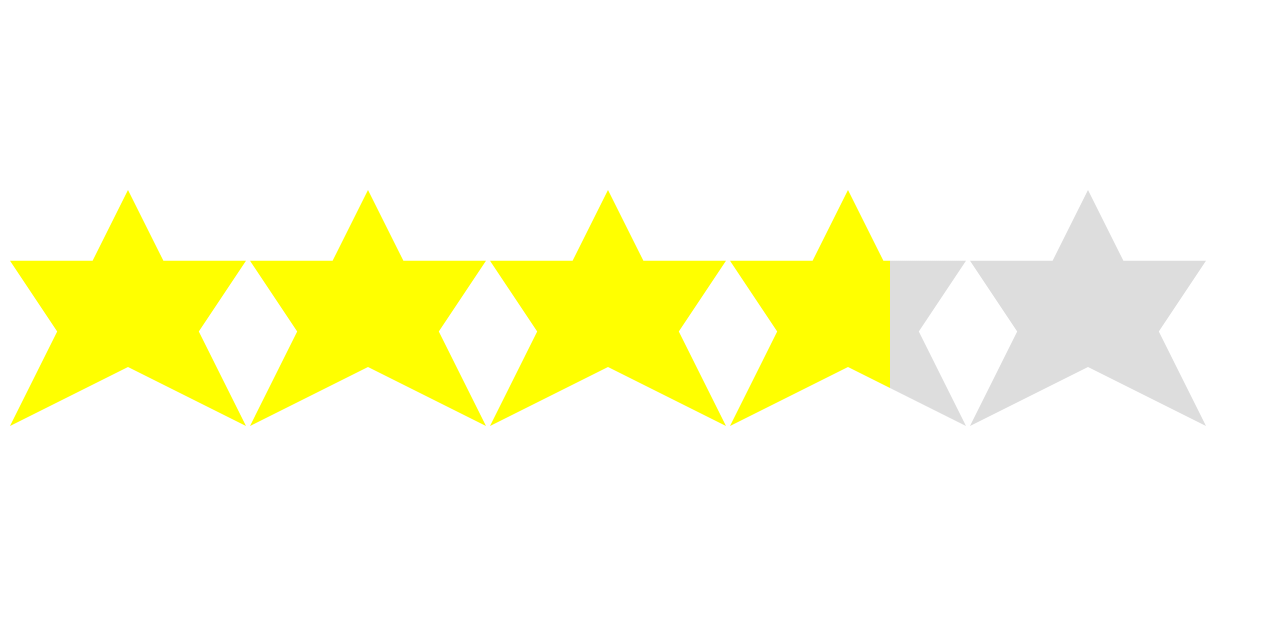
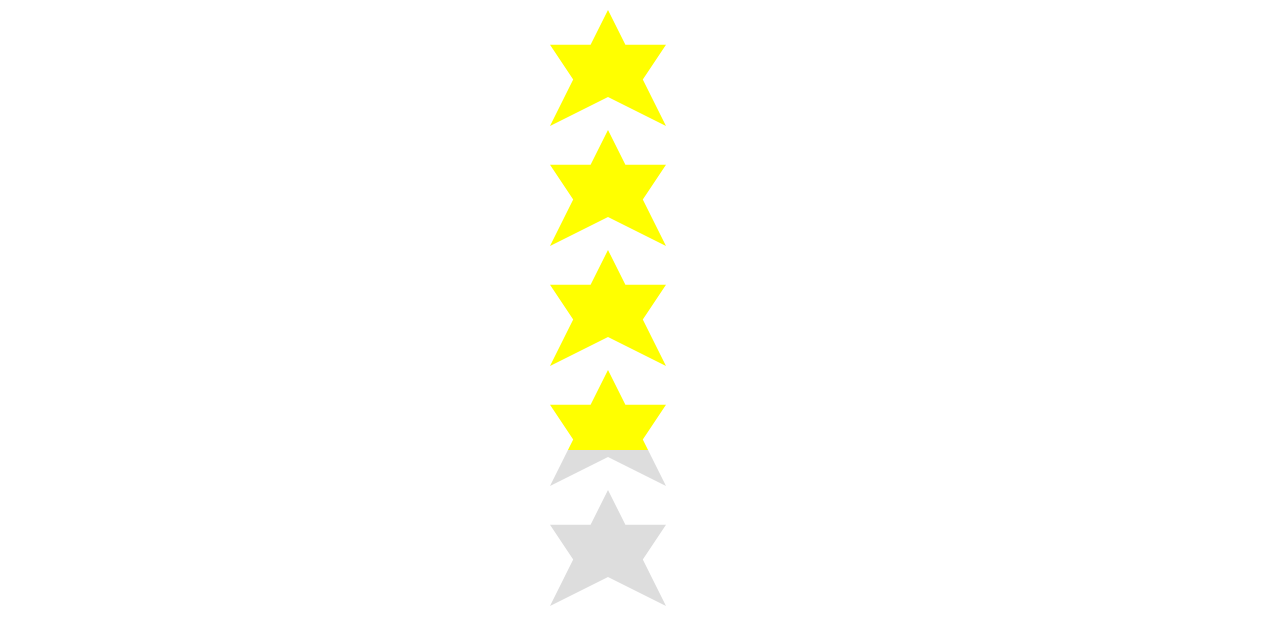
Before and after one commit to siddharthapaul001/js-svg-p-2, a plain HTML site: page index.html in a window 1280 px wide. Drawn offline with Linux system fonts and the light colour scheme.

Commit message:
vertical partial fill modified

```diff
--- a/index.html
+++ b/index.html
@@ -10,8 +10,8 @@
 
         </div>
         <script>
-            createStar(document.getElementById("svg-container"), "1200px", "600px", 4.68, {
-                "direction": "row",
+            createStar(document.getElementById("svg-container"), "1200px", "600px", 4.69, {
+                "direction": "column",
                 "rated": {
                     "fill": "#ff0"
                 },
--- a/js/main.js
+++ b/js/main.js
@@ -155,9 +155,17 @@ function createStar(parentElement, width, height, rating, styles, N = 5){
 
         linearGradient.setAttribute("id", "partial-fill");
         linearGradient.setAttribute("x1", "0%");
-        linearGradient.setAttribute("x2", "100%");
+        if(direction == 'row'){
+            linearGradient.setAttribute("x2", "100%");
+        }else if(direction == 'column'){
+            linearGradient.setAttribute("x2", "0%");
+        }
         linearGradient.setAttribute("y1", "0%");
-        linearGradient.setAttribute("y2", "0%");
+        if(direction == 'column'){
+            linearGradient.setAttribute("y2", "100%");
+        }else if(direction == 'row'){
+            linearGradient.setAttribute("y2", "0%");
+        }
 
         RatedStart.setAttribute("offset", "0%");
         RatedEnd.setAttribute("offset", ((rating - Math.floor(rating)).toFixed(2) * 100) + "%");
@@ -238,7 +246,7 @@ function createStar(parentElement, width, height, rating, styles, N = 5){
             return;
         }
         if(strokeWidth.num > 0 && isFraction(rating)){
-            console.warn("stroke can result incorrect visualization of rating");
+            console.warn("Stroke can result incorrect visualization of fractional rating");
         }
         if(N % 2 == 0){
             stars[i].setAttribute("d", calculatePositions(svg.clientWidth, svg.clientHeight, strokeWidth.num, strokeWidth.unit, xShift * (i - (Math.floor(N/2)) + 0.5), yShift * (i - (Math.floor(N/2)) + 0.5), direction));
```
